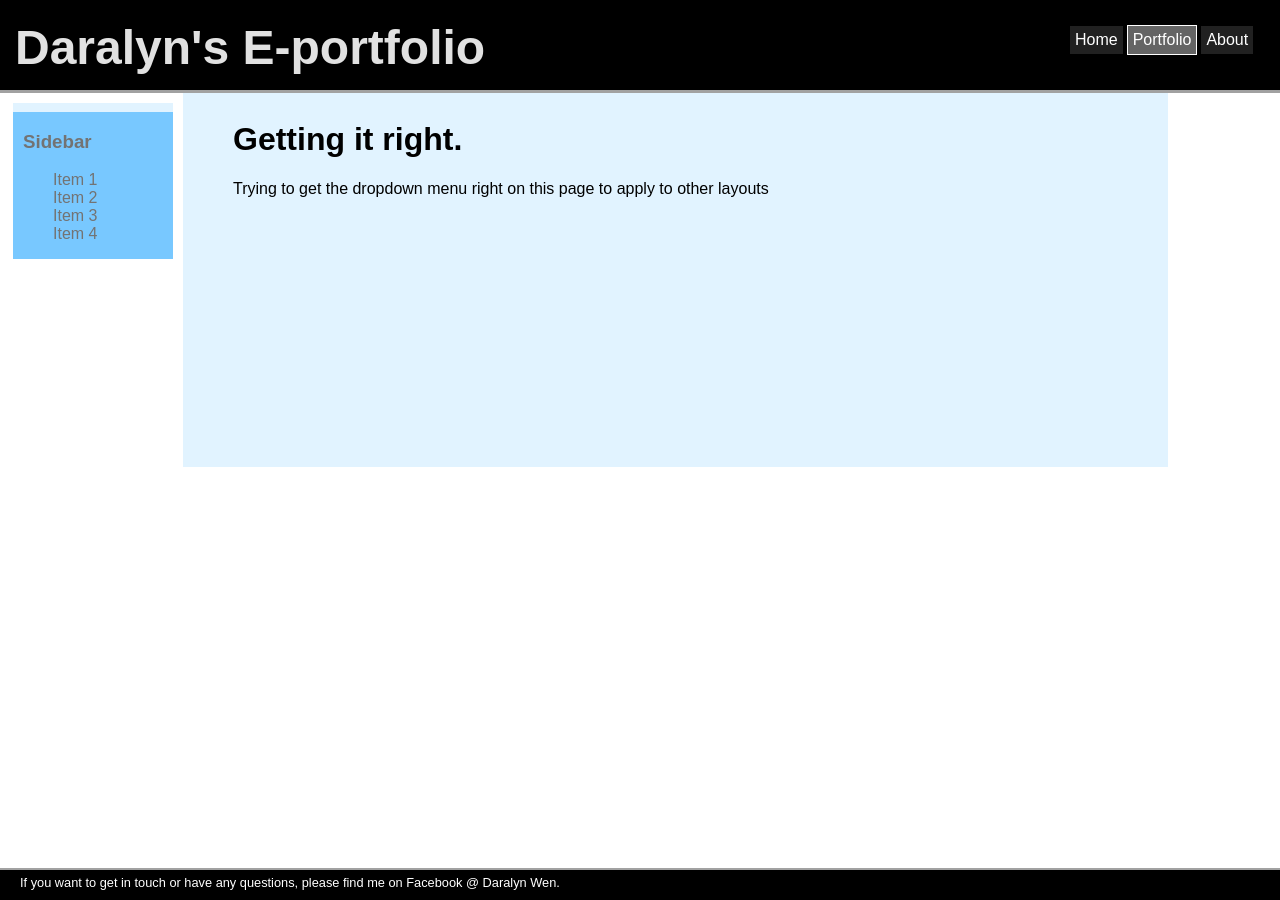
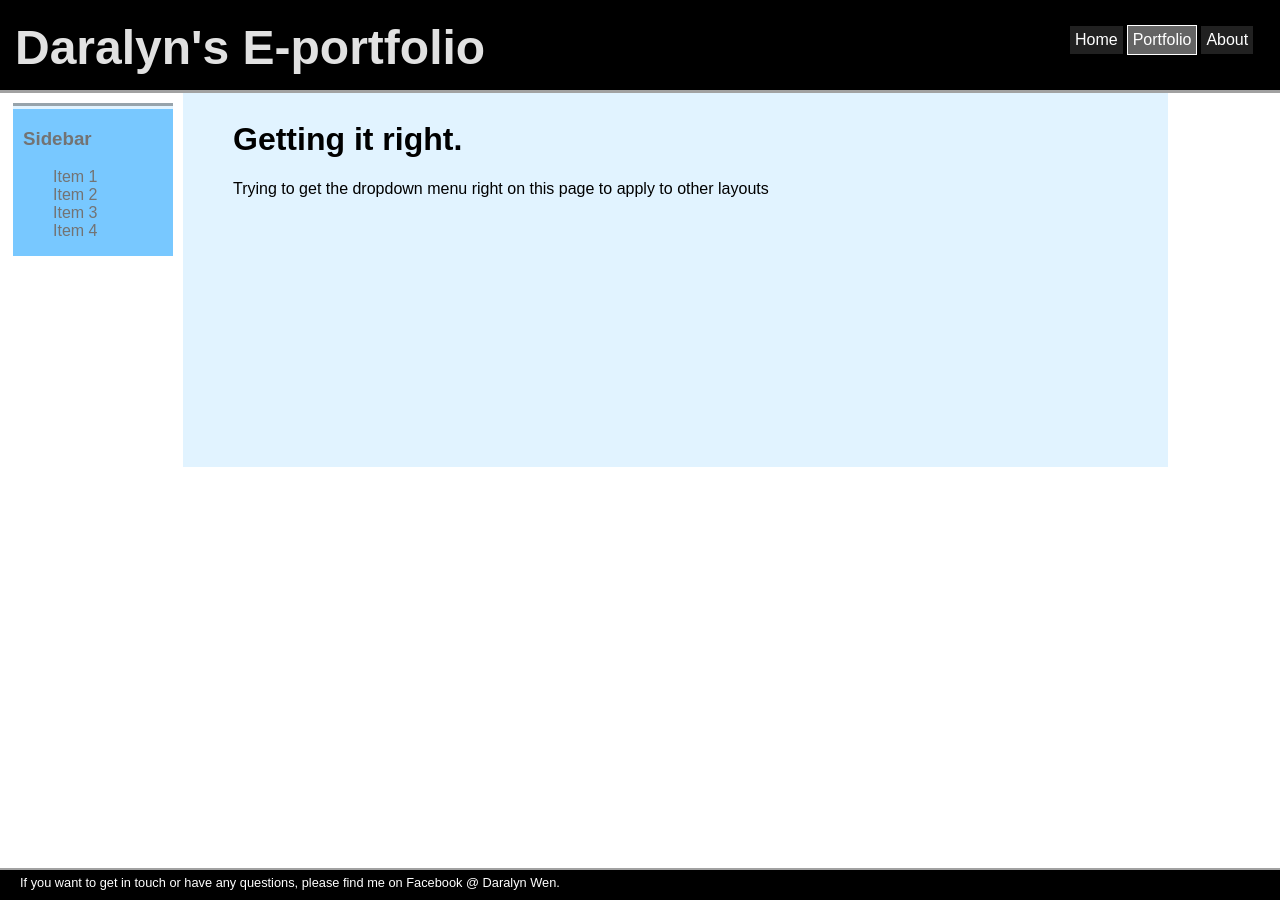
Before and after one commit to daralyn/daralyn.github.io, a Jekyll site: the page built from gettingitrightpage.html, in a window 1280 px wide. Built offline with Jekyll 4.4.1, drawn with Linux system fonts in a browser that asks for light colours.

Commit message:
Update gettingitright.css

```diff
--- a/css/gettingitright.css
+++ b/css/gettingitright.css
@@ -164,7 +164,7 @@ p {
 	left: 10px;
 	margin: 3px;
 	width: 160px;
-	border-top: 9px solid rgb(225, 243, 255);
+	border-top: 6px groove rgb(225, 243, 255);
 }
 h3{
 	padding-left: 10px;
```
